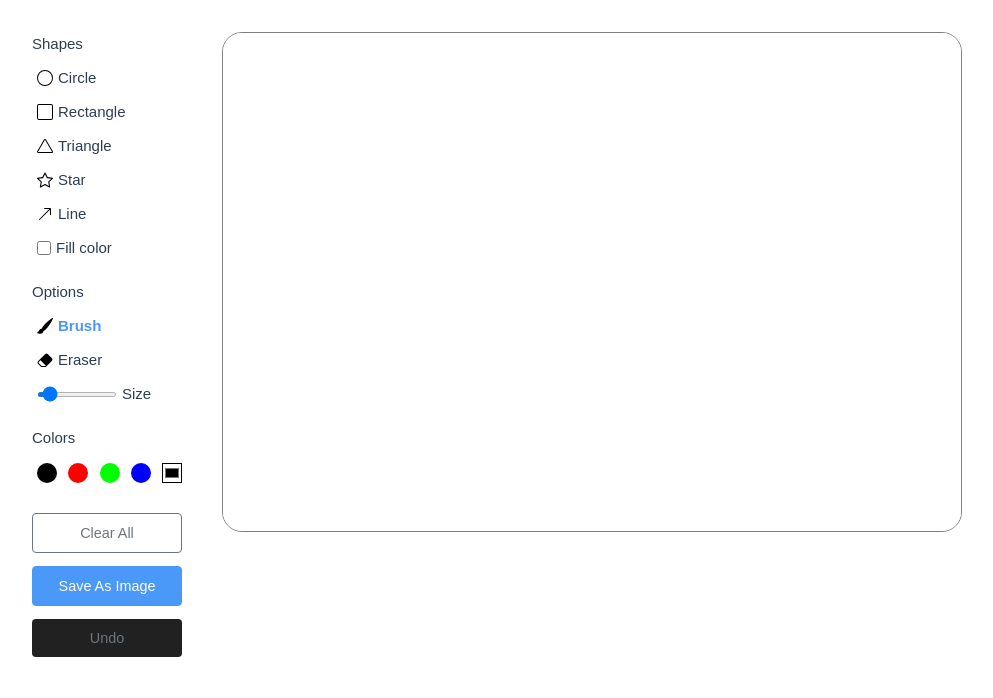
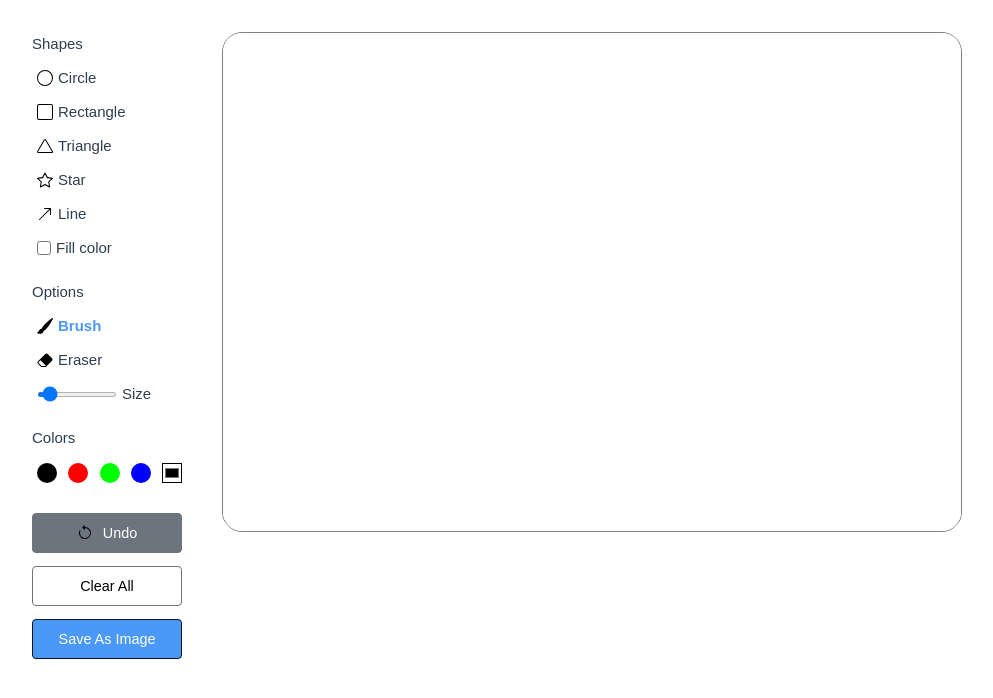
Before and after one commit to vladexnik/mini-paint-blog, a Vue app: page /paint in a window 1280 px wide. Shown: the top 698 px of the page, without its empty margins (0-993 px from the left). Built offline with nearby package versions, Linux system fonts and the light colour scheme; no server answers; sample sign-in values are in the browser's storage.

Commit message:
fixed interaction between clearCanvas and undo functions

```diff
--- a/src/components/auth/SignUp.vue
+++ b/src/components/auth/SignUp.vue
@@ -6,7 +6,7 @@ import FormAuth from './FormAuth.vue'
   <FormAuth
     title="Sign up to tasker"
     btn="Sign Up"
-    text=" Already have an account?"
+    text="Already have an account?"
     action="Login"
     link="/login"
   />
--- a/src/components/views/PaintPage.vue
+++ b/src/components/views/PaintPage.vue
@@ -100,13 +100,16 @@
 
       <div class="row buttons">
         <li class="option">
+          <button class="undo-canvas" @click="undo">
+            <img src="../../icons/undo.svg" alt="line" />
+            <p>Undo</p>
+          </button>
+        </li>
+        <li class="option">
           <button class="clear-canvas" @click="clearCanvas">Clear All</button>
         </li>
         <li class="option">
           <button class="save-img">Save As Image</button>
-        </li>
-        <li class="option">
-          <button class="undo-canvas">Undo</button>
         </li>
       </div>
     </section>
@@ -137,6 +140,7 @@ const brushWidth = ref(5)
 const selectedColor = ref('#000')
 const fillColor = ref(false)
 const colors = ['#000', 'red', '#0f0', '#00f']
+const history = ref<ImageData[]>([])
 
 const setCanvasBackground = () => {
   if (ctx.value) {
@@ -178,6 +182,25 @@ const selectTool = (tool: string) => {
   selectedTool.value = tool
 }
 
+const saveImageState = () => {
+  if (ctx.value && canvas.value) {
+    snapshot.value = ctx.value.getImageData(0, 0, canvas.value.width, canvas.value.height)
+    history.value.push(snapshot.value)
+  }
+}
+
+const undo = () => {
+  if (history.value.length === 0 || !ctx.value) return
+  console.log('undo')
+  const lastState = history.value[history.value.length - 1]
+  history.value.pop()
+  if (lastState) {
+    ctx.value.putImageData(lastState, 0, 0)
+  } else {
+    clearCanvas()
+  }
+}
+
 const startDraw = (e: MouseEvent) => {
   if (!ctx.value) return
   isDrawing.value = true
@@ -187,7 +210,7 @@ const startDraw = (e: MouseEvent) => {
   ctx.value.lineWidth = brushWidth.value
   ctx.value.strokeStyle = selectedColor.value
   ctx.value.fillStyle = selectedColor.value
-  snapshot.value = ctx.value.getImageData(0, 0, canvas.value!.width, canvas.value!.height)
+  saveImageState()
 }
 
 const drawing = (e: MouseEvent) => {
@@ -231,6 +254,7 @@ const stopDraw = () => {
 
 const clearCanvas = () => {
   if (!ctx.value || !canvas.value) return
+  saveImageState()
   ctx.value.clearRect(0, 0, canvas.value.width, canvas.value.height)
   setCanvasBackground()
 }
@@ -416,13 +440,22 @@ section {
   cursor: pointer;
 }
 .buttons .clear-canvas {
-  color: #6c757d;
+  color: black;
   border: 1px solid #6c757d;
   transition: all 0.3s ease;
 }
 .buttons .undo-canvas {
-  background-color: #212122;
-  color: #6c757d;
+  background-color: #6c757d;
+  color: white;
+  display: flex;
+  justify-content: center;
+  gap: 10px;
+  transition: all 0.3s ease;
+  border: 1px solid #6c757d;
+}
+.undo-canvas:hover {
+  color: black;
+  background: white;
 }
 
 .clear-canvas:hover {
@@ -431,7 +464,7 @@ section {
 }
 .buttons .save-img {
   background: #4a98f7;
-  border: 1px solid #4a98f7;
+  border: 1px solid #091422;
 }
 
 .canvas {
```
Also changed, not shown: src/icons/undo.svg (added).
